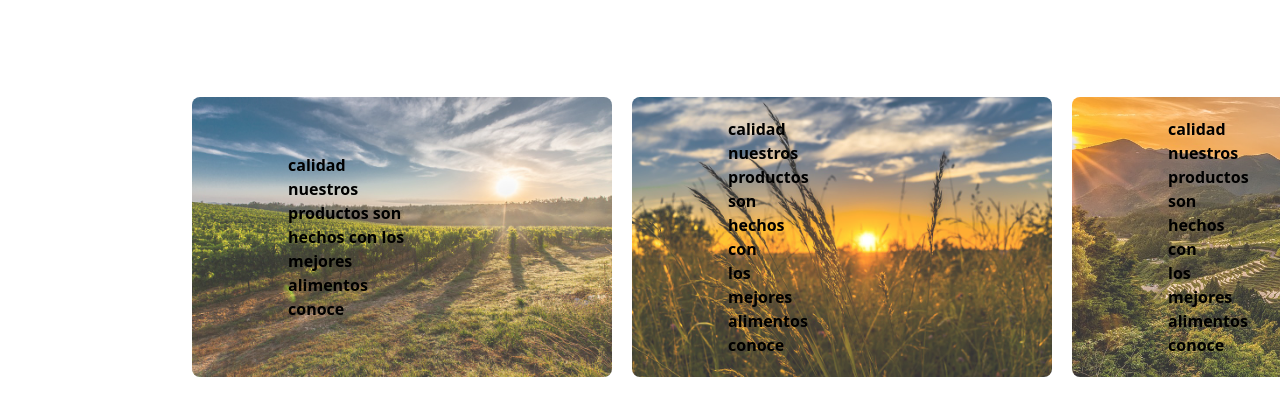
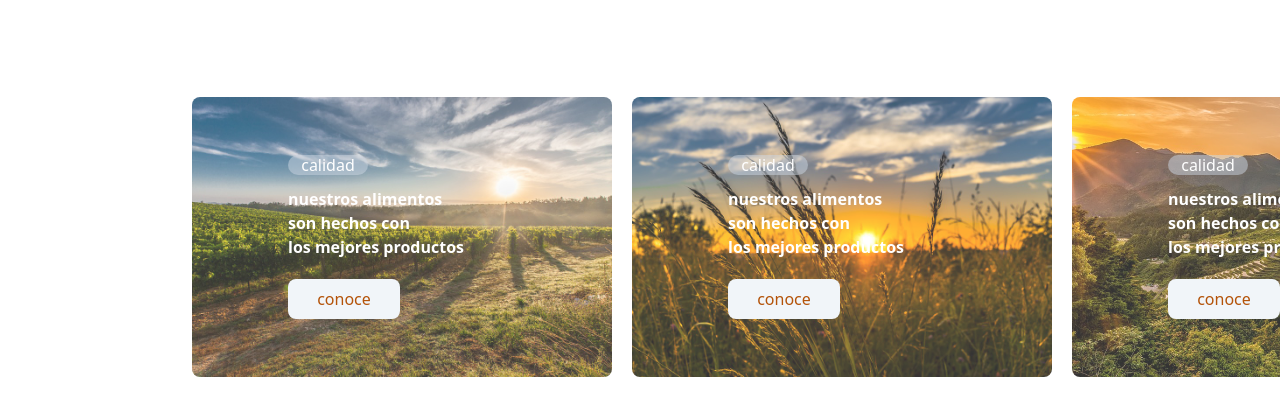
Before and after one commit to stfrancoc/landing-page-P2, a website: page src/index.html in a window 1280 px wide. Shown: the part 479-894 px from the top of the page. Drawn offline with Linux system fonts and the light colour scheme.

Commit message:
finish the second carrusel with the full info

```diff
--- a/src/index.html
+++ b/src/index.html
@@ -19,6 +19,7 @@
     </ul>
     <a href="#" class="flex w-24 h-10 px-5 pt-2 bg-amber-500 bg-opacity-5 text-amber-700 rounded-md hover:bg-amber-500 hover:bg-opacity-10 -translate-y-2"><i class="fa-solid fa-user-plus text-amber-700 mt-1 mr-1"></i> User</a>
   </nav>
+
   <main >
     <div class="flex flex-col justify-center items-center mt-36 h-72 mb-36">
       <h2 class="txt">Los <span class="text-amber-700">mejores productos</span><br>a los mejores precios</h2>
@@ -64,20 +65,20 @@
     </div>
 
     <div class="caruc2 flex justify-center overflow-x-auto flex-nowrap mb-1 items-center">
-      <div class="datos1">
-        <p>calidad</p>
-        <p class="w-32">nuestros productos son hechos con los mejores alimentos</p>
-        <button>conoce</button>
+      <div class="datos1 text-white">
+        <p class="flex justify-center items-center mb-3 font-light w-20 h-5 bg-slate-300/50 rounded-full">calidad</p>
+        <p class="w-44 ">nuestros alimentos  <br> son hechos con <br> los mejores productos</p>
+        <button class="mt-5 h-10 w-28 bg-slate-100 rounded-lg hover:bg-slate-300 text-amber-700 font-light">conoce</button>
       </div>
-      <div class="datos2">
-        <p>calidad</p>
-        <p>nuestros productos son hechos con los mejores alimentos</p>
-        <button>conoce</button>
+      <div class="datos2 text-white">
+        <p class="flex justify-center items-center mb-3 font-light w-20 h-5 bg-slate-300/50 rounded-full">calidad</p>
+        <p class="w-44">nuestros alimentos  <br> son hechos con <br> los mejores productos</p>
+        <button class="mt-5 h-10 w-28 bg-slate-100 rounded-lg hover:bg-slate-300 text-amber-700 font-light">conoce</button>
       </div>
-      <div class="datos3">
-        <p>calidad</p>
-        <p>nuestros productos son hechos con los mejores alimentos</p>
-        <button>conoce</button>
+      <div class="datos3 text-white">
+        <p class="flex justify-center items-center mb-3 font-light w-20 h-5 bg-slate-300/50 rounded-full">calidad</p>
+        <p class="w-44">nuestros alimentos  <br> son hechos con <br> los mejores productos</p>
+        <button class="mt-5 h-10 w-28 bg-slate-100 rounded-lg hover:bg-slate-300 text-amber-700 font-light">conoce</button>
       </div>
 
       <img src="../resources/img/caru2-1.jpg" class="altoC2 object-cover mr-5 car2 caru21 rounded-lg opacity-80 hover:opacity-100" alt="img-1">
--- a/src/styles.css
+++ b/src/styles.css
@@ -99,7 +99,8 @@
     z-index: 5;
     left: 600px;
     width: 40px;
-    font-weight: 600;
+    font-weight: 900;
+    font-size: 1em;
 }
 
 .datos2{
@@ -107,7 +108,8 @@
     z-index: 5;
     left: 1000px;
     width: 40px;
-    font-weight: 600;
+    font-weight: 900;
+    font-size: 1em;
 }
 
 .datos3{
@@ -115,5 +117,6 @@
     z-index: 5;
     left: 1400px;
     width: 40px;
-    font-weight: 600;
+    font-weight: 900;
+    font-size: 1em;
 }
```
Also changed, not shown: dist/output.css.
